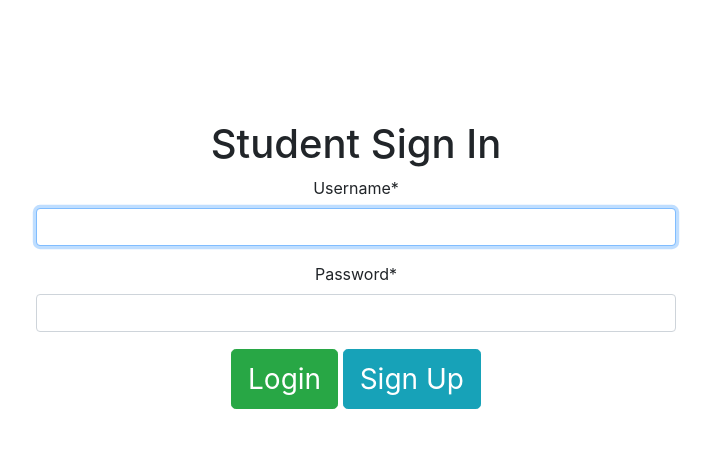
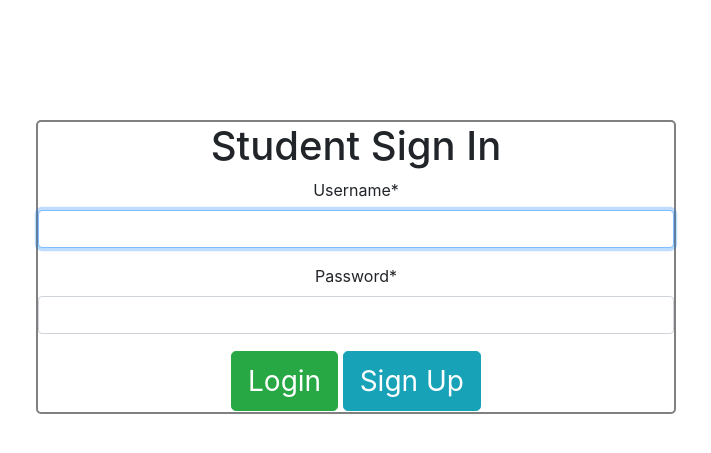
Before and after one commit to k5924/Galaxy-Online, a Django app: page /Login in a window 1280 px wide. Shown: the top 453 px of the page, without its empty margins (284-995 px from the left). Run offline with Django 3.2, Linux system fonts and the light colour scheme; some libraries are stand-ins or nearby versions.

Commit message:
fixed borders on pages

```diff
--- a/static/css/SignUp.css
+++ b/static/css/SignUp.css
@@ -1,4 +1,6 @@
 .Container{
+    border: 2px solid gray;
+    border-radius: 5px;
     margin: auto;
     /*this makes the margin of the container automatic*/
     margin-top: 120px;
--- a/static/css/Student.css
+++ b/static/css/Student.css
@@ -1,4 +1,6 @@
 .Container{
+    border: 2px solid gray;
+    border-radius: 5px;
     margin: auto;
     /*make margin of container automatically adjustable*/
     margin-top: 120px;
@@ -23,10 +25,4 @@
         /*make this container the same width as page*/
     }
 }
-@media screen and (max-height: 480px) {
-    /*when height of page is 480 pixels or less*/
-    .Container{
-        margin: auto;
-        /*make container margin automatically adjust*/
-    }
 }
--- a/static/css/index.css
+++ b/static/css/index.css
@@ -1,4 +1,6 @@
 .Container {
+    border: 2px solid gray;
+    border-radius: 5px;
     margin: auto;
     /* this makes the margin of the container automatically adjust */
     margin-top: 120px;
```
